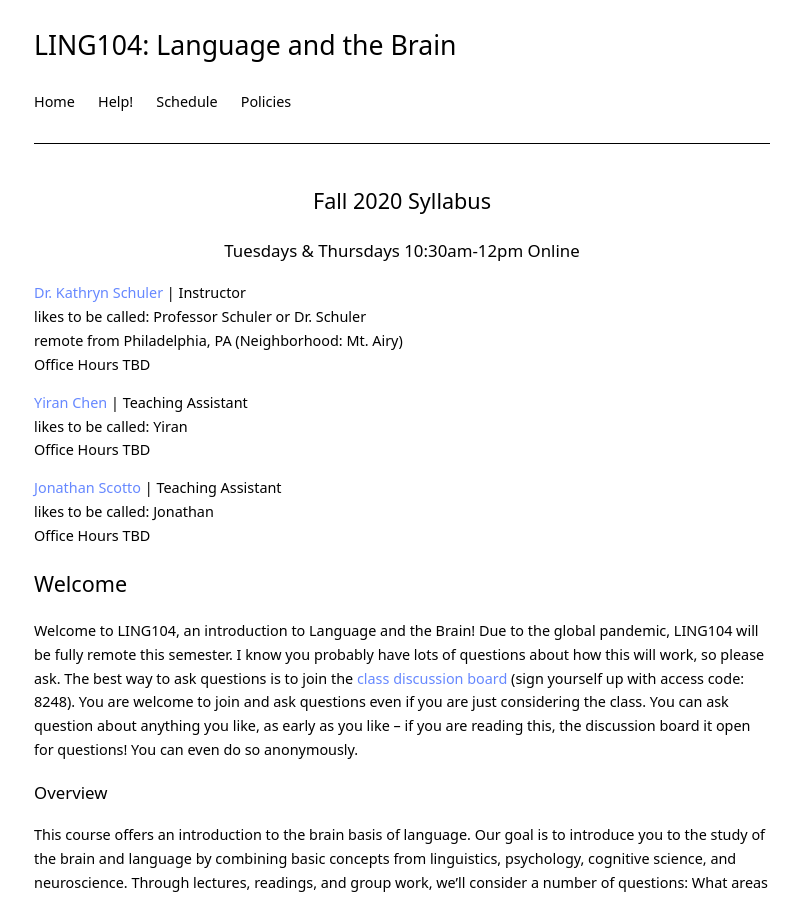
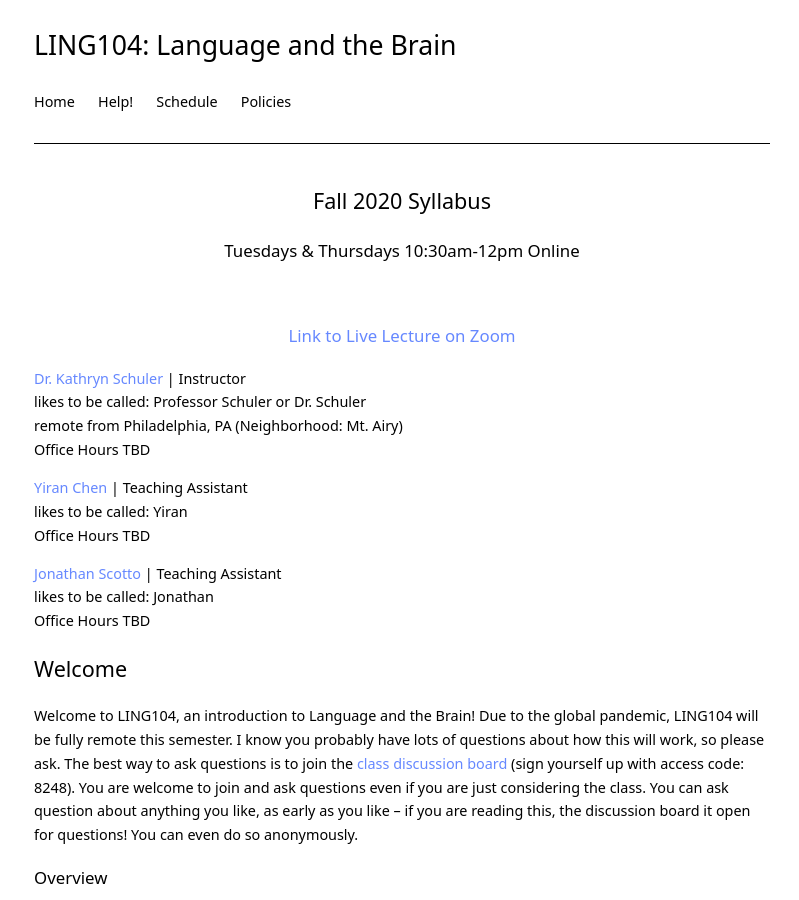
Before and after one commit to kschuler/ling104, a Jekyll site: the page built from index.md, in a window 1280 px wide and 900 px high. Shown: the whole window, without its empty margins (238-1037 px from the left). Built offline with Jekyll 4.4.1, drawn with Linux system fonts in a browser that asks for light colours.

Commit message:
Update index.md

```diff
--- a/index.md
+++ b/index.md
@@ -4,7 +4,9 @@ title: LING104
 ---
 
 <h2 align="center">Fall 2020 Syllabus</h2>
-<h3 align="center">Tuesdays & Thursdays 10:30am-12pm <b>Online</b></h3>
+<h3 align="center">Tuesdays & Thursdays 10:30am-12pm <b>Online</b></h3><br>
+<h3 align="center"><a href="https://upenn.zoom.us/j/91009455786?pwd=T1NEQm8rUnlaOGRoMnlKUitVUDg2QT09">Link to Live Lecture on Zoom</a>
+</h3>
 
 [Dr. Kathryn Schuler](mailto:kschuler@sas.upenn.edu) | **Instructor** <br>
 likes to be called: Professor Schuler or Dr. Schuler<br>
```
